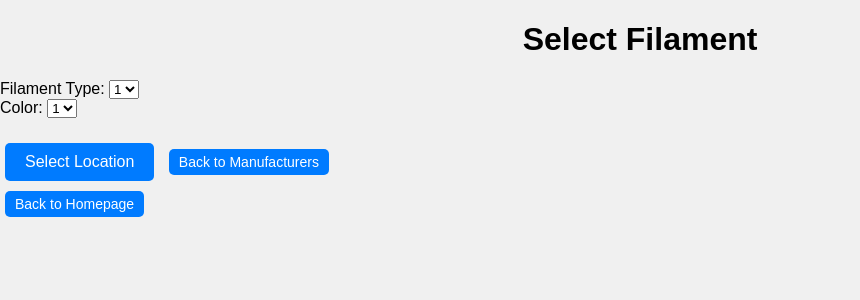
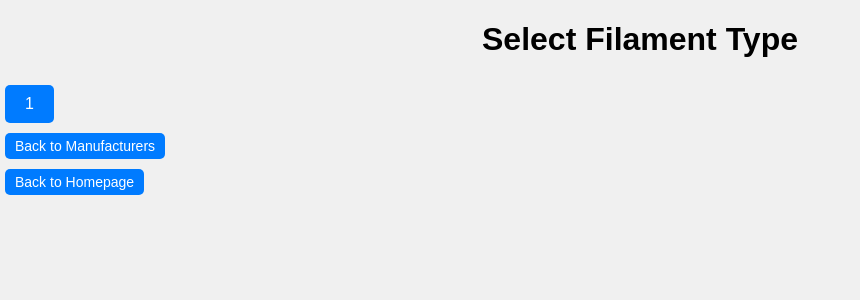
Before and after one commit to kosielemmer/filamento, a Flask app: template templates/select_filament.html in a window 1280 px wide. Shown: the part 70-370 px from the top of the page, without its empty margins (0-860 px from the left). Run offline with Flask 3, Linux system fonts and the light colour scheme; the template is opened without the code that fills it: most values are stand-ins (such as "Sample title", 1, 10 or a date in 2020); some libraries are stand-ins or nearby versions.

Commit message:
fix: Refactor select_manufacturer.html and select_filament.html templates

```diff
--- a/app.py
+++ b/app.py
@@ -47,7 +47,7 @@ def select_filament_type(manufacturer_id):
     types = cur.fetchall()
     cur.close()
     conn.close()
-    return render_template('select_filament_type.html', manufacturer_id=manufacturer_id, types=types, shelf=1)  # Default shelf to 1
+    return render_template('select_filament_type.html', manufacturer_id=manufacturer_id, types=types, shelf=1)
 
 @app.route('/select_color/<int:manufacturer_id>/<filament_type>/<int:shelf>')
 def select_color(manufacturer_id, filament_type, shelf):
--- a/templates/select_filament.html
+++ b/templates/select_filament.html
@@ -1,36 +1,11 @@
 {% extends 'base.html' %}
 
 {% block content %}
-<h1>Select Filament</h1>
-<form id="filament-form">
-    <input type="hidden" name="manufacturer_id" value="{{ manufacturer_id }}">
-    <div>
-        <label for="filament_type">Filament Type:</label>
-        <select name="filament_type" id="filament_type" required>
-            {% for type in types %}
-            <option value="{{ type[0] }}">{{ type[0] }}</option>
-            {% endfor %}
-        </select>
-    </div>
-    <div>
-        <label for="color_name">Color:</label>
-        <select name="color_name" id="color_name" required>
-            {% for color in colors %}
-            <option value="{{ color[0] }}" style="background-color: {{ color[1] }};">{{ color[0] }}</option>
-            {% endfor %}
-        </select>
-    </div>
-</form>
-<button id="location-btn" class="btn btn-medium">Select Location</button>
-
-<script>
-document.getElementById('location-btn').addEventListener('click', function() {
-    let form = document.getElementById('filament-form');
-    let filamentType = document.getElementById('filament_type').value;
-    let colorName = document.getElementById('color_name').value;
-    form.action = "{{ url_for('select_location', manufacturer_id=manufacturer_id, filament_type='FILAMENT_TYPE', color_name='COLOR_NAME') }}".replace('FILAMENT_TYPE', filamentType).replace('COLOR_NAME', colorName);
-    form.submit();
-});
-</script>
+<h1>Select Filament Type</h1>
+<div class="filament-type-buttons">
+{% for type in types %}
+    <a href="{{ url_for('select_color', manufacturer_id=manufacturer_id, filament_type=type[0], shelf=shelf) }}" class="btn btn-filament-type">{{ type[0] }}</a>
+{% endfor %}
+</div>
 <a href="{{ url_for('select_manufacturer') }}" class="btn btn-small">Back to Manufacturers</a>
 {% endblock %}
```
Also changed, not shown: templates/select_manufacturer.html (+0 -19 lines).
